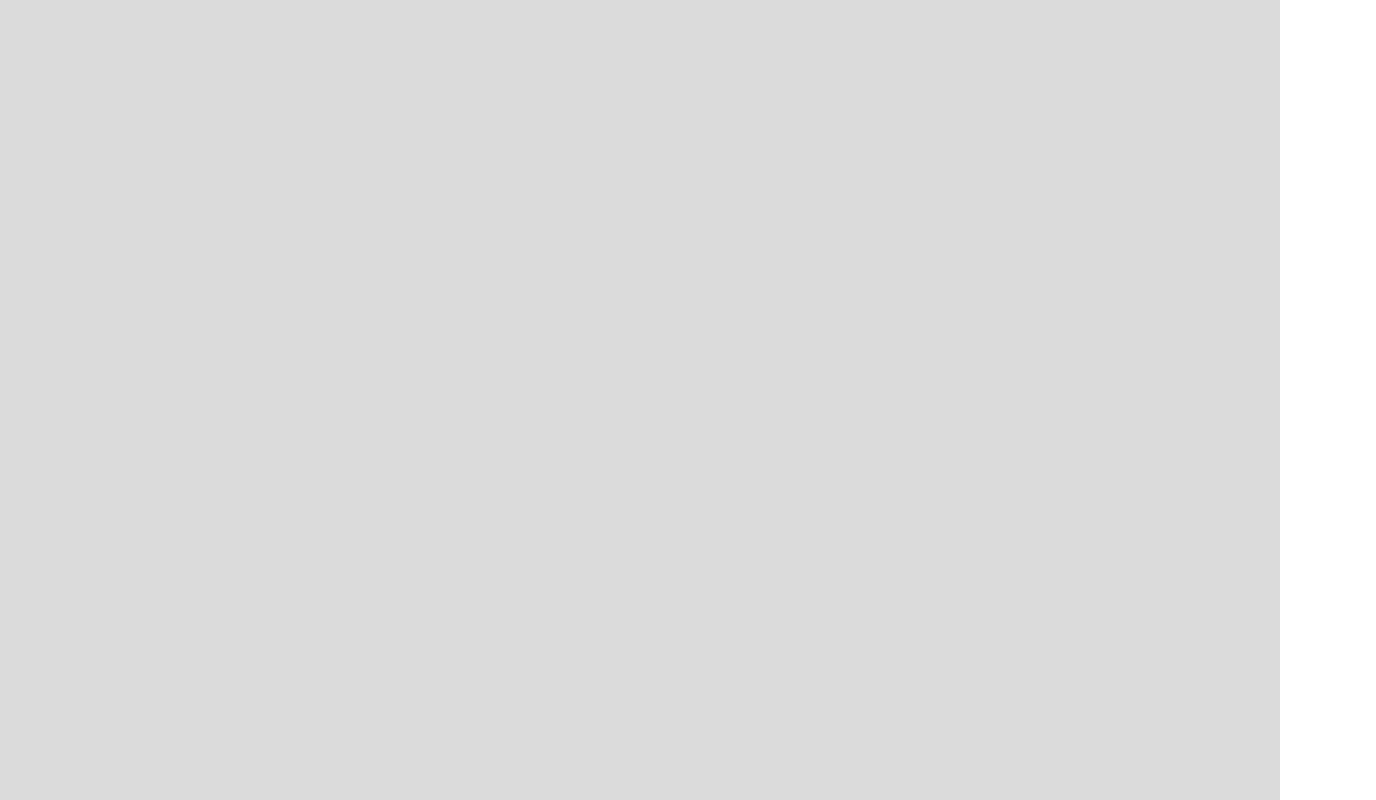
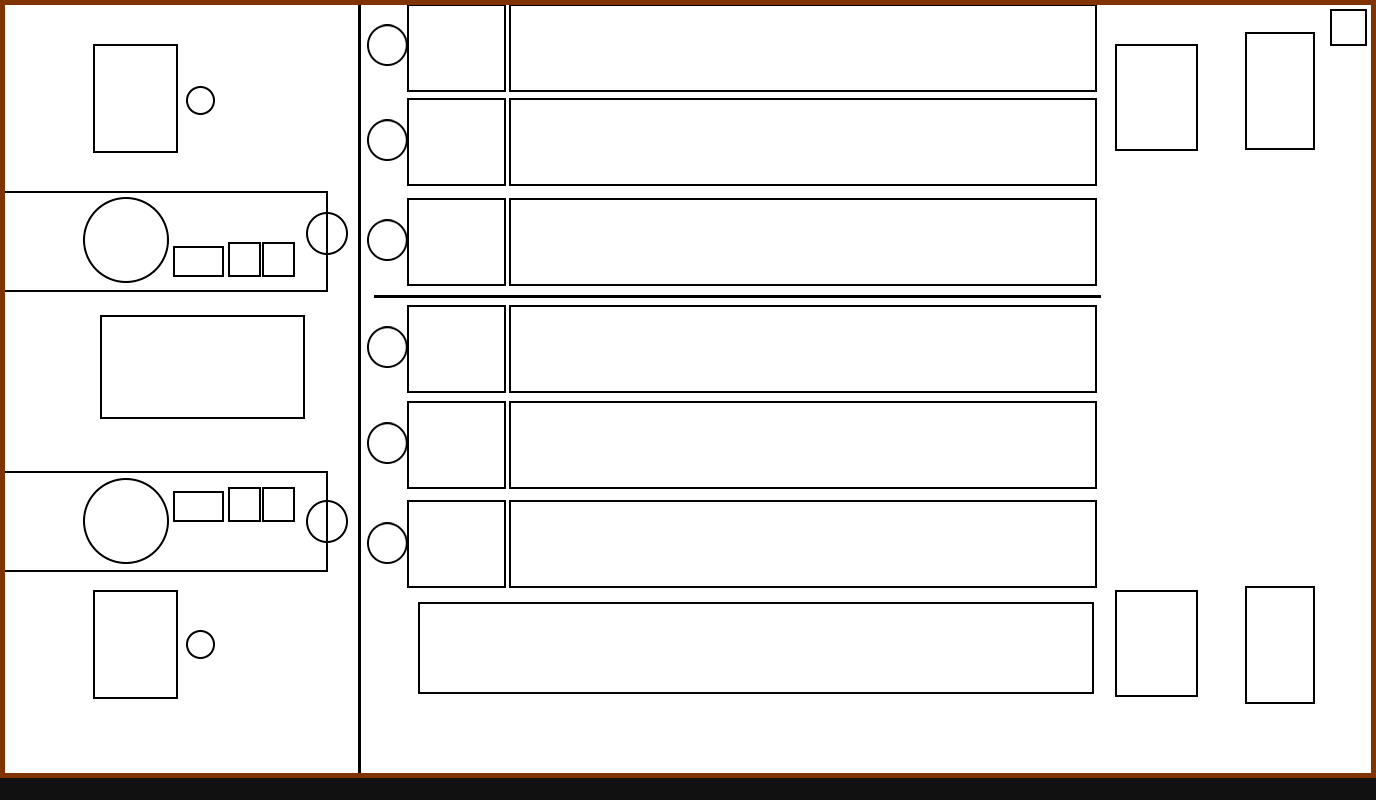
Before and after one commit to quantumVector/Gwent, a React (Create React App) app: page / in a window 1280 px wide. Shown: the whole page, 1376 px wide, since content can reach past the window. Built offline with nearby package versions, Linux system fonts and the light colour scheme.

Commit message:
Реализовано развертывание игры

```diff
--- a/src/App.css
+++ b/src/App.css
@@ -1,5 +1,7 @@
 .app-wrapper {
-  width: 100%;
-  min-height: 100vh;
-  background: rgb(219, 219, 219);
+  width: 1366px;
+  height: 768px;
+  margin: 0 auto;
+  background: url('./assets/canvas.png') no-repeat;
+  border: 5px solid rgb(128, 51, 0);
 }
--- a/src/App.js
+++ b/src/App.js
@@ -1,9 +1,31 @@
+import { Component } from 'react';
+import { connect } from 'react-redux';
+import { compose } from 'redux';
 import './App.css';
+import ModalMessage from './components/ModalMessage/ModalMessage';
+import { deployGame } from './redux/gameDeploymentReducer';
 
-function App() {
-  return (
-    <div className="app-wrapper"></div>
-  );
+class App extends Component {
+  componentDidMount() {
+    this.props.deployGame();
+  }
+
+  render() {
+    return (
+      <div className="app-wrapper">
+        {this.props.modalVisible &&
+          <ModalMessage msg={this.props.modalMessage} />
+        }
+      </div>
+    )
+  }
 }
 
-export default App;
+const mapStateToProps = (state) => ({
+  modalVisible: state.modal.modalVisible,
+  modalMessage: state.modal.modalMessage,
+});
+
+export default compose(
+  connect(mapStateToProps, { deployGame })
+)(App);
--- /dev/null
+++ b/src/components/ModalMessage/ModalMessage.jsx
@@ -0,0 +1,12 @@
+import React from 'react';
+import classes from './ModalMessage.module.css';
+
+const ModalMessage = (props) => {
+  return (
+    <div className={classes.modal}>
+      <div className={classes.text}>{props.msg}</div>
+    </div>
+  )
+}
+
+export default ModalMessage;
--- /dev/null
+++ b/src/components/ModalMessage/ModalMessage.module.css
@@ -0,0 +1,14 @@
+.modal {
+  display: flex;
+  align-items: center;
+  justify-content: center;
+  height: 100%;
+}
+
+.text {
+  padding: 30px 0;
+  width: 100%;
+  text-align: center;
+  font-size: 45px;
+  background-color: rgb(119, 119, 119);
+}
--- a/src/index.css
+++ b/src/index.css
@@ -5,6 +5,7 @@ body {
     sans-serif;
   -webkit-font-smoothing: antialiased;
   -moz-osx-font-smoothing: grayscale;
+  background-color: rgb(17, 17, 17);
 }
 
 code {
--- a/src/index.js
+++ b/src/index.js
@@ -3,10 +3,14 @@ import ReactDOM from 'react-dom';
 import './index.css';
 import App from './App';
 import reportWebVitals from './reportWebVitals';
+import { Provider } from 'react-redux';
+import store from './redux/reduxStore';
 
 ReactDOM.render(
   <React.StrictMode>
-    <App />
+    <Provider store={store}>
+      <App state={store.getState()} />
+    </Provider>
   </React.StrictMode>,
   document.getElementById('root')
 );
--- /dev/null
+++ b/src/redux/decks/enemyDeck.js
@@ -0,0 +1,92 @@
+const enemyDeck = [
+  {
+    title: 'card 1',
+    power: 1,
+  },
+  {
+    title: 'card 2',
+    power: 2,
+  },
+  {
+    title: 'card 3',
+    power: 3,
+  },
+  {
+    title: 'card 4',
+    power: 4,
+  },
+  {
+    title: 'card 5',
+    power: 5,
+  },
+  {
+    title: 'card 6',
+    power: 6,
+  },
+  {
+    title: 'card 7',
+    power: 7,
+  },
+  {
+    title: 'card 8',
+    power: 8,
+  },
+  {
+    title: 'card 9',
+    power: 9,
+  },
+  {
+    title: 'card 10',
+    power: 10,
+  },
+  {
+    title: 'card 11',
+    power: 11,
+  },
+  {
+    title: 'card 12',
+    power: 12,
+  },
+  {
+    title: 'card 13',
+    power: 13,
+  },
+  {
+    title: 'card 14',
+    power: 14,
+  },
+  {
+    title: 'card 15',
+    power: 15,
+  },
+  {
+    title: 'card 16',
+    power: 16,
+  },
+  {
+    title: 'card 17',
+    power: 17,
+  },
+  {
+    title: 'card 18',
+    power: 18,
+  },
+  {
+    title: 'card 19',
+    power: 19,
+  },
+  {
+    title: 'card 20',
+    power: 20,
+  },
+  {
+    title: 'card 21',
+    power: 21,
+  },
+  {
+    title: 'card 22',
+    power: 22,
+  },
+];
+
+export default enemyDeck;
--- /dev/null
+++ b/src/redux/decks/userDeck.js
@@ -0,0 +1,92 @@
+const userDeck = [
+  {
+    title: 'card 1',
+    power: 1,
+  },
+  {
+    title: 'card 2',
+    power: 2,
+  },
+  {
+    title: 'card 3',
+    power: 3,
+  },
+  {
+    title: 'card 4',
+    power: 4,
+  },
+  {
+    title: 'card 5',
+    power: 5,
+  },
+  {
+    title: 'card 6',
+    power: 6,
+  },
+  {
+    title: 'card 7',
+    power: 7,
+  },
+  {
+    title: 'card 8',
+    power: 8,
+  },
+  {
+    title: 'card 9',
+    power: 9,
+  },
+  {
+    title: 'card 10',
+    power: 10,
+  },
+  {
+    title: 'card 11',
+    power: 11,
+  },
+  {
+    title: 'card 12',
+    power: 12,
+  },
+  {
+    title: 'card 13',
+    power: 13,
+  },
+  {
+    title: 'card 14',
+    power: 14,
+  },
+  {
+    title: 'card 15',
+    power: 15,
+  },
+  {
+    title: 'card 16',
+    power: 16,
+  },
+  {
+    title: 'card 17',
+    power: 17,
+  },
+  {
+    title: 'card 18',
+    power: 18,
+  },
+  {
+    title: 'card 19',
+    power: 19,
+  },
+  {
+    title: 'card 20',
+    power: 20,
+  },
+  {
+    title: 'card 21',
+    power: 21,
+  },
+  {
+    title: 'card 22',
+    power: 22,
+  },
+];
+
+export default userDeck;
--- /dev/null
+++ b/src/redux/gameDeploymentReducer.js
@@ -0,0 +1,113 @@
+import enemyDeck from "./decks/enemyDeck";
+import userDeck from "./decks/userDeck";
+import { hideModal, setFirstModal } from "./modalReducer";
+
+const DEPLOYMENT_SUCCESS = 'gwent/gameDeployment/DEPLOYMENT_SUCCESS';
+const SET_MOVE = 'gwent/gameDeployment/SET_MOVE';
+const SET_SHUFFLED_DECKS = 'gwent/gameDeployment/SET_SHUFFLED_DECKS';
+const SET_HANDS = 'gwent/gameDeployment/SET_HANDS'
+
+const initialState = {
+  enemyDeck: enemyDeck,
+  userDeck: userDeck,
+  gameDeployed: false,
+  move: null,
+  enemyHand: null,
+  userHand: null,
+};
+
+const gameDeploymentReducer = (state = initialState, action) => {
+  switch (action.type) {
+    case 'gwent/gameDeployment/DEPLOYMENT_SUCCESS': {
+      return {
+        ...state,
+        gameDeployed: true,
+      }
+    }
+    case 'gwent/gameDeployment/SET_MOVE': {
+      return {
+        ...state,
+        move: action.move,
+      }
+    }
+    case 'gwent/gameDeployment/SET_SHUFFLED_DECKS': {
+      return {
+        ...state,
+        enemyDeck: action.enemyDeck,
+        userDeck: action.userDeck,
+      }
+    }
+    case 'gwent/gameDeployment/SET_HANDS': {
+      return {
+        ...state,
+        enemyHand: [...state.enemyDeck.slice(-10)],
+        userHand: [...state.userDeck.slice(-10)],
+        enemyDeck: [...state.enemyDeck.reverse().slice(10).reverse()],
+        userDeck: [...state.userDeck.reverse().slice(10).reverse()],
+      }
+    }
+    default:
+      return state;
+  }
+}
+
+export const deploymentSuccess = () => (
+  { type: DEPLOYMENT_SUCCESS }
+)
+
+export const setMove = (move) => (
+  { type: SET_MOVE, move }
+)
+
+export const setShuffledDecks = (enemyDeck, userDeck) => (
+  { type: SET_SHUFFLED_DECKS, enemyDeck, userDeck }
+)
+
+export const setHands = () => (
+  { type: SET_HANDS }
+)
+
+export const deployGame = () => (dispatch) => {
+  const resultDraw = draw();
+
+  dispatch(setMove(resultDraw));
+  setModal(resultDraw, dispatch);
+  shuffleDecks(dispatch);
+  dispatch(setHands());
+  dispatch(deploymentSuccess());
+}
+
+const draw = () => {
+  const rand = 1 + Math.random() * (2 + 1 - 1);
+
+  return Math.floor(rand) === 1 ? 'user' : 'enemy';
+}
+
+const setModal = (resultDraw, dispatch) => {
+  if (resultDraw === 'user') dispatch(setFirstModal('Вы делаете ход первым'));
+  if (resultDraw === 'enemy') dispatch(setFirstModal('Противник ходит первым'));
+
+  setTimeout(() => {
+    dispatch(hideModal());
+  }, 2000);
+}
+
+const shuffleDecks = (dispatch) => {
+  const shuffledEnemyDeck = shuffle(enemyDeck);
+  const shuffledUserDeck = shuffle(userDeck);
+
+  dispatch(setShuffledDecks(shuffledEnemyDeck, shuffledUserDeck));
+}
+
+const shuffle = (deck) => {
+  let shuffledArray = deck;
+
+  for (let i = shuffledArray.length - 1; i > 0; i--) {
+    let j = Math.floor(Math.random() * (i + 1));
+    [shuffledArray[i], shuffledArray[j]] = [shuffledArray[j], shuffledArray[i]];
+  }
+
+  return shuffledArray;
+};
+
+export default gameDeploymentReducer;
--- /dev/null
+++ b/src/redux/modalReducer.js
@@ -0,0 +1,38 @@
+const SET_FIRST_MODAL = 'gwent/modal/SET_FIRST_MODAL';
+const HIDE_MODAL = 'gwent/modal/HIDE_MODAL';
+
+const initialState = {
+  modalMessage: null,
+  modalVisible: false,
+};
+
+const modalReducer = (state = initialState, action) => {
+  switch (action.type) {
+    case 'gwent/modal/SET_FIRST_MODAL': {
+      return {
+        ...state,
+        modalMessage: action.message,
+        modalVisible: true
+      }
+    }
+    case 'gwent/modal/HIDE_MODAL': {
+      return {
+        ...state,
+        modalMessage: null,
+        modalVisible: false
+      }
+    }
+    default:
+      return state;
+  }
+}
+
+export const setFirstModal = (message) => (
+  { type: SET_FIRST_MODAL, message }
+)
+
+export const hideModal = () => (
+  { type: HIDE_MODAL }
+)
+
+export default modalReducer;
--- /dev/null
+++ b/src/redux/reduxStore.js
@@ -0,0 +1,18 @@
+import { applyMiddleware, createStore, combineReducers, compose } from 'redux';
+import thunkMiddleware from 'redux-thunk';
+import gameDeploymentReducer from './gameDeploymentReducer';
+import modalReducer from './modalReducer';
+
+const reducers = combineReducers({
+  deployment: gameDeploymentReducer,
+  modal: modalReducer,
+});
+
+const composeEnhancers = window.__REDUX_DEVTOOLS_EXTENSION_COMPOSE__ || compose;
+const store = createStore(reducers, composeEnhancers(
+  applyMiddleware(thunkMiddleware)
+));
+
+window.__store__ = store;
+
+export default store;
```
Also changed, not shown: src/assets/canvas.png (added).
